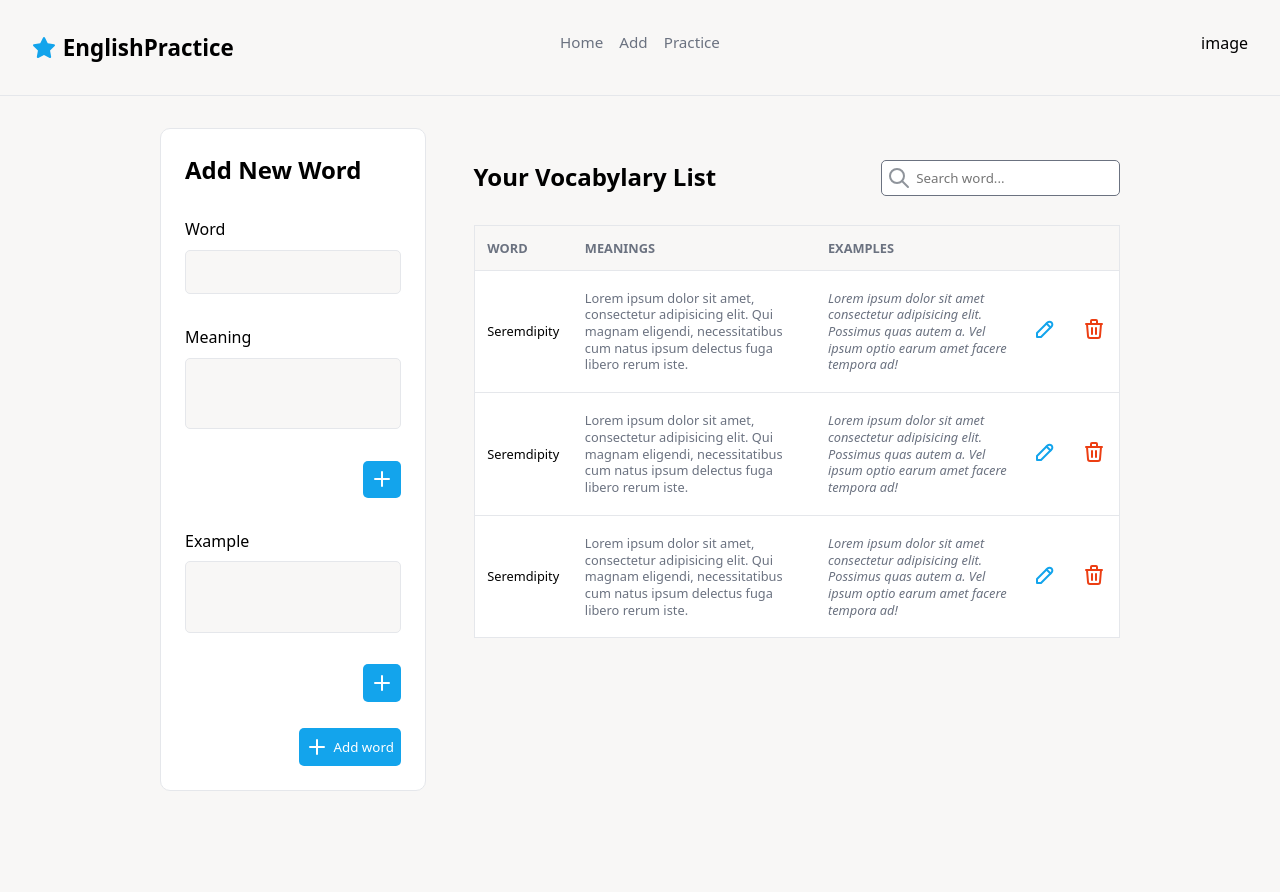
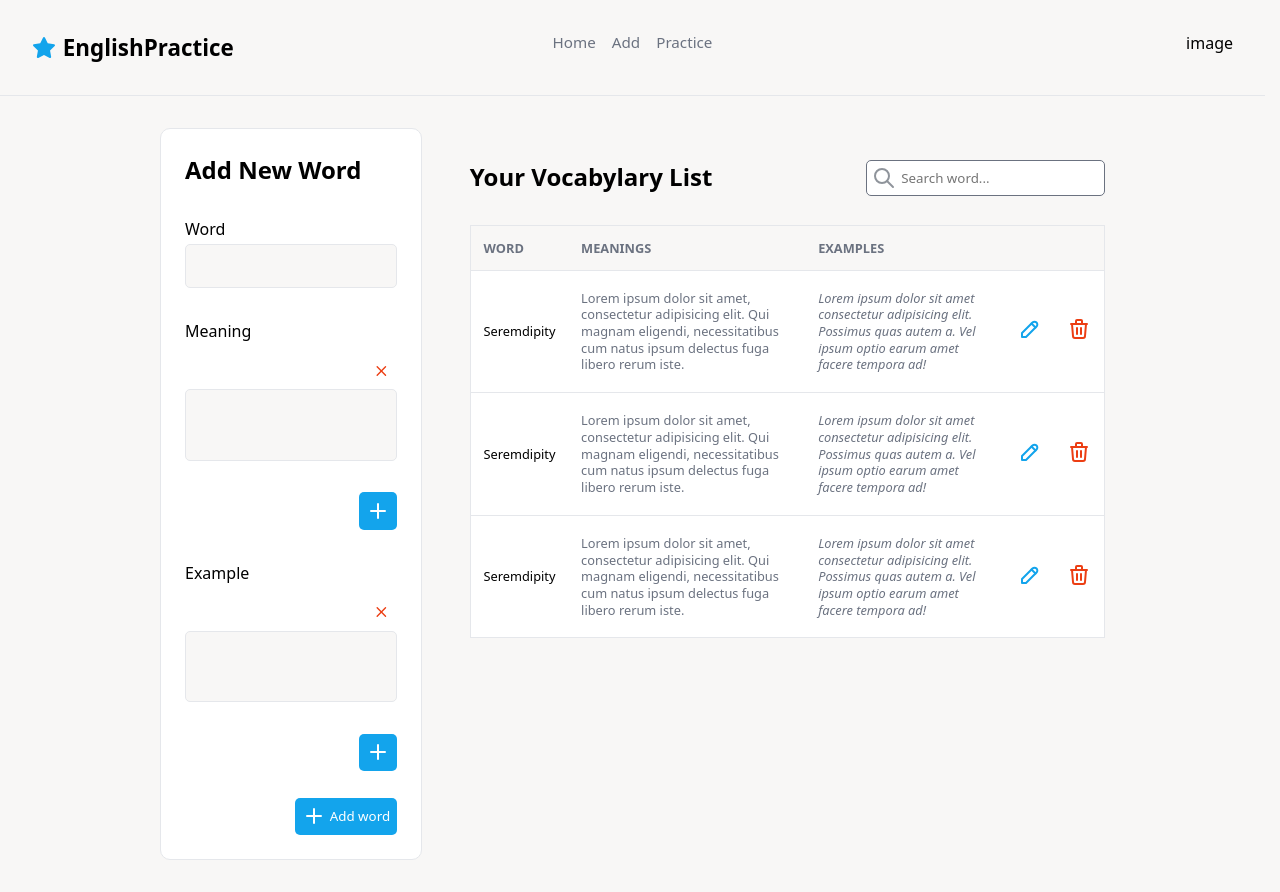
Before and after one commit to DynamesLuis/Practice-English-App, a React app in the folder Frontend/: page /addWordPage in a window 1280 px wide. Before the commit the page ends 823 px from the top, so only its background shows below. Built offline with nearby package versions, Linux system fonts and the light colour scheme; the HTML template or start-up script is replaced by a standard one.

Commit message:
feat: add new example and definitions fields to the addWord form

```diff
--- a/Frontend/src/assets/styles/_globals.css
+++ b/Frontend/src/assets/styles/_globals.css
@@ -5,6 +5,10 @@
     font-family: system-ui, -apple-system, BlinkMacSystemFont, 'Segoe UI', Roboto, Oxygen, Ubuntu, Cantarell, 'Open Sans', 'Helvetica Neue', sans-serif;
 }
 
+html {
+    scrollbar-gutter: stable;
+}
+
 body {
     background: var(--background-light);
 }
--- /dev/null
+++ b/Frontend/src/components/addResourses/AddWordForm.jsx
@@ -0,0 +1,76 @@
+import { useState } from "react"
+
+export default function AddWordForm({ style }) {
+    const [definitions, setDefinitions] = useState([["", "1414"]])
+
+    const listDefinitions = definitions.map(definition =>
+        <div key={definition[1]}>
+            <button type="button">
+                <svg xmlns="http://www.w3.org/2000/svg" width="24" height="24" viewBox="0 0 24 24" fill="none" stroke="#ec3e13" strokeWidth="2" strokeLinecap="round" strokeLinejoin="round" className="icon icon-tabler icons-tabler-outline icon-tabler-x"><path stroke="none" d="M0 0h24v24H0z" fill="none" /><path d="M18 6l-12 12" /><path d="M6 6l12 12" /></svg>
+            </button>
+            <textarea key={definition[1]}></textarea>
+        </div>
+    );
+
+    const handleAddDefinition = () => {
+        setDefinitions(definitions.concat([["", "1415"]]))
+    }
+
+    const [examples, setExanples] = useState([["", "1420"]])
+
+    const listExamples = examples.map(example =>
+        <div key={example[1]}>
+            <button type="button">
+                <svg xmlns="http://www.w3.org/2000/svg" width="24" height="24" viewBox="0 0 24 24" fill="none" stroke="#ec3e13" strokeWidth="2" strokeLinecap="round" strokeLinejoin="round" className="icon icon-tabler icons-tabler-outline icon-tabler-x"><path stroke="none" d="M0 0h24v24H0z" fill="none" /><path d="M18 6l-12 12" /><path d="M6 6l12 12" /></svg>
+            </button>
+            <textarea></textarea>
+        </div>
+    );
+
+    const handleAddExample = () => {
+        setExanples(examples.concat([["", "1425"]]))
+    }
+
+    return (
+        <form action="" className={style}>
+            <label htmlFor="word">Word</label>
+            <input type="text" id="word" />
+            <label htmlFor="meaning">Meaning</label>
+            <div className="meaning-container">
+                {listDefinitions}
+            </div>
+            <button className="addMeaningBtn" type="button" onClick={handleAddDefinition} >
+                <svg xmlns="http://www.w3.org/2000/svg" width="24" height="24" viewBox="0 0 24 24" fill="none"
+                    stroke="currentColor" strokeWidth="2" strokeLinecap="round" strokeLinejoin="round"
+                    className="icon icon-tabler icons-tabler-outline icon-tabler-plus">
+                    <path stroke="none" d="M0 0h24v24H0z" fill="none" />
+                    <path d="M12 5l0 14" />
+                    <path d="M5 12l14 0" />
+                </svg>
+            </button>
+            <label htmlFor="example">Example</label>
+            <div className="examplesContainer">
+                {listExamples}
+            </div>
+            <button className="addExampleBtn" type="button" onClick={handleAddExample}>
+                <svg xmlns="http://www.w3.org/2000/svg" width="24" height="24" viewBox="0 0 24 24" fill="none"
+                    stroke="currentColor" strokeWidth="2" strokeLinecap="round" strokeLinejoin="round"
+                    className="icon icon-tabler icons-tabler-outline icon-tabler-plus">
+                    <path stroke="none" d="M0 0h24v24H0z" fill="none" />
+                    <path d="M12 5l0 14" />
+                    <path d="M5 12l14 0" />
+                </svg>
+            </button>
+            <button>
+                <svg xmlns="http://www.w3.org/2000/svg" width="24" height="24" viewBox="0 0 24 24" fill="none"
+                    stroke="#ffffff" strokeWidth="2" strokeLinecap="round" strokeLinejoin="round"
+                    className="icon icon-tabler icons-tabler-outline icon-tabler-plus">
+                    <path stroke="none" d="M0 0h24v24H0z" fill="none" />
+                    <path d="M12 5l0 14" />
+                    <path d="M5 12l14 0" />
+                </svg>
+                Add word
+            </button>
+        </form>
+    )
+}
--- a/Frontend/src/pages/AddWordPage.jsx
+++ b/Frontend/src/pages/AddWordPage.jsx
@@ -1,3 +1,4 @@
+import AddWordForm from "../components/addResourses/AddWordForm"
 import styles from "./AddWordPage.module.css"
 
 export default function AddWordPage() {
@@ -5,46 +6,7 @@ export default function AddWordPage() {
     <main className={styles.addPage}>
       <section>
         <h2>Add New Word</h2>
-        <form action="" className={styles.wordForm}>
-          <label htmlFor="word">Word</label>
-          <input type="text" id="word"/>
-            <label htmlFor="meaning">Meaning</label>
-            <div className="meaning-container">
-              <textarea name="" id="meaning"></textarea>
-            </div>
-            <button className="addMeaningBtn">
-              <svg xmlns="http://www.w3.org/2000/svg" width="24" height="24" viewBox="0 0 24 24" fill="none"
-                stroke="currentColor" strokeWidth="2" strokeLinecap="round" strokeLinejoin="round"
-                className="icon icon-tabler icons-tabler-outline icon-tabler-plus">
-                <path stroke="none" d="M0 0h24v24H0z" fill="none" />
-                <path d="M12 5l0 14" />
-                <path d="M5 12l14 0" />
-              </svg>
-            </button>
-            <label htmlFor="example">Example</label>
-            <div className="example-container">
-              <textarea name="" id="example"></textarea>
-            </div>
-            <button className="addExampleBtn">
-              <svg xmlns="http://www.w3.org/2000/svg" width="24" height="24" viewBox="0 0 24 24" fill="none"
-                stroke="currentColor" strokeWidth="2" strokeLinecap="round" strokeLinejoin="round"
-                className="icon icon-tabler icons-tabler-outline icon-tabler-plus">
-                <path stroke="none" d="M0 0h24v24H0z" fill="none" />
-                <path d="M12 5l0 14" />
-                <path d="M5 12l14 0" />
-              </svg>
-            </button>
-            <button>
-              <svg xmlns="http://www.w3.org/2000/svg" width="24" height="24" viewBox="0 0 24 24" fill="none"
-                stroke="#ffffff" strokeWidth="2" strokeLinecap="round" strokeLinejoin="round"
-                className="icon icon-tabler icons-tabler-outline icon-tabler-plus">
-                <path stroke="none" d="M0 0h24v24H0z" fill="none" />
-                <path d="M12 5l0 14" />
-                <path d="M5 12l14 0" />
-              </svg>
-              Add word
-            </button>
-        </form>
+        <AddWordForm style={styles.wordForm}/>
       </section>
       <section>
         <h2>Your Vocabylary List</h2>
--- a/Frontend/src/pages/AddWordPage.module.css
+++ b/Frontend/src/pages/AddWordPage.module.css
@@ -34,7 +34,7 @@ section:first-child {
     border-radius: 5px;
     width: 100%;
     resize: none;
-    margin-top: .5em;
+    margin-top: .2em;
 }
 
 .wordForm button {
@@ -57,6 +57,16 @@ section:first-child {
     &:hover {
         opacity: .9;
     }
+}
+
+.wordForm>div button {
+    margin-top: 1em;
+    display: flex;
+    justify-content: center;
+    align-items: center;
+    background: none;
+    width: 30px;
+    height: 30px;
 }
 
 .wordForm .addExampleBtn,
--- a/Frontend/src/routes.jsx
+++ b/Frontend/src/routes.jsx
@@ -1,4 +1,4 @@
-import { createBrowserRouter } from "react-router-dom"
+import { createBrowserRouter, Navigate } from "react-router-dom"
 import Layout from "./layouts/Layout.jsx"
 import HomePage from "./pages/HomePage.jsx"
 import AddPage from "./pages/AddPage.jsx"
@@ -30,8 +30,12 @@ export const routes = createBrowserRouter([
             {
                 path: "/practicePage",
                 element: <PracticePage />
+            },
+            {
+                index: true,
+                element: <HomePage />
             }
         ]
 
-    }
+    },
 ])
```
